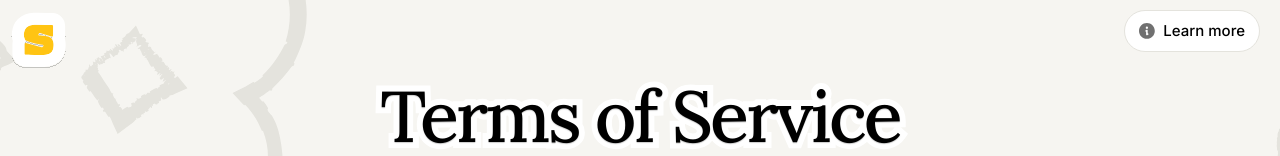
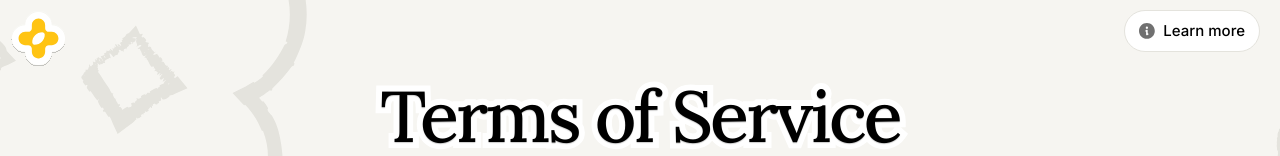
Before and after one commit to nockbox/nockswap, a Next.js app: page /terms in a window 1280 px wide. Shown: the top 156 px of the page. Built offline with nearby package versions, Linux system fonts and the light colour scheme.

Commit message:
Update logo design

```diff
--- a/src/components/layout/PageLayout.tsx
+++ b/src/components/layout/PageLayout.tsx
@@ -2,7 +2,9 @@
 
 import { useState } from "react";
 import Image from "next/image";
+import Link from "next/link";
 import LearnMoreModal from "@/components/modal/LearnMoreModal";
+import { ASSETS } from "@/lib/constants";
 
 export interface Theme {
   background: string;
@@ -149,14 +151,14 @@ export default function PageLayout({ children, mainStyle }: PageLayoutProps) {
             zIndex: 20,
           }}
         >
-          <a href="/" style={{ width: 57, height: 60 }}>
+          <Link href="/" style={{ width: 57, height: 60 }}>
             <Image
-              src="/assets/s-logo.svg"
+              src={isDarkMode ? ASSETS.nockswapLogoDark : ASSETS.nockswapLogo}
               alt="Nockswap Logo"
               width={57}
               height={60}
             />
-          </a>
+          </Link>
 
           <button
             onClick={() => setShowLearnMore(true)}
--- a/src/lib/constants.ts
+++ b/src/lib/constants.ts
@@ -4,6 +4,8 @@ export const NOCK_COINGECKO_ID = "nockchain";
 
 // Asset paths
 export const ASSETS = {
+  nockswapLogo: "/assets/nockswap_logo.svg",
+  nockswapLogoDark: "/assets/nockswap_logo_dark.svg",
   nockToken: "/assets/nock-token.png",
   nockchainIcon: "/assets/nockchain-icon.svg",
   baseLogo: "/assets/base-logo-v2.svg",
```
Also changed, not shown: public/assets/nockswap_logo.svg (added), public/assets/nockswap_logo_dark.svg (added).
